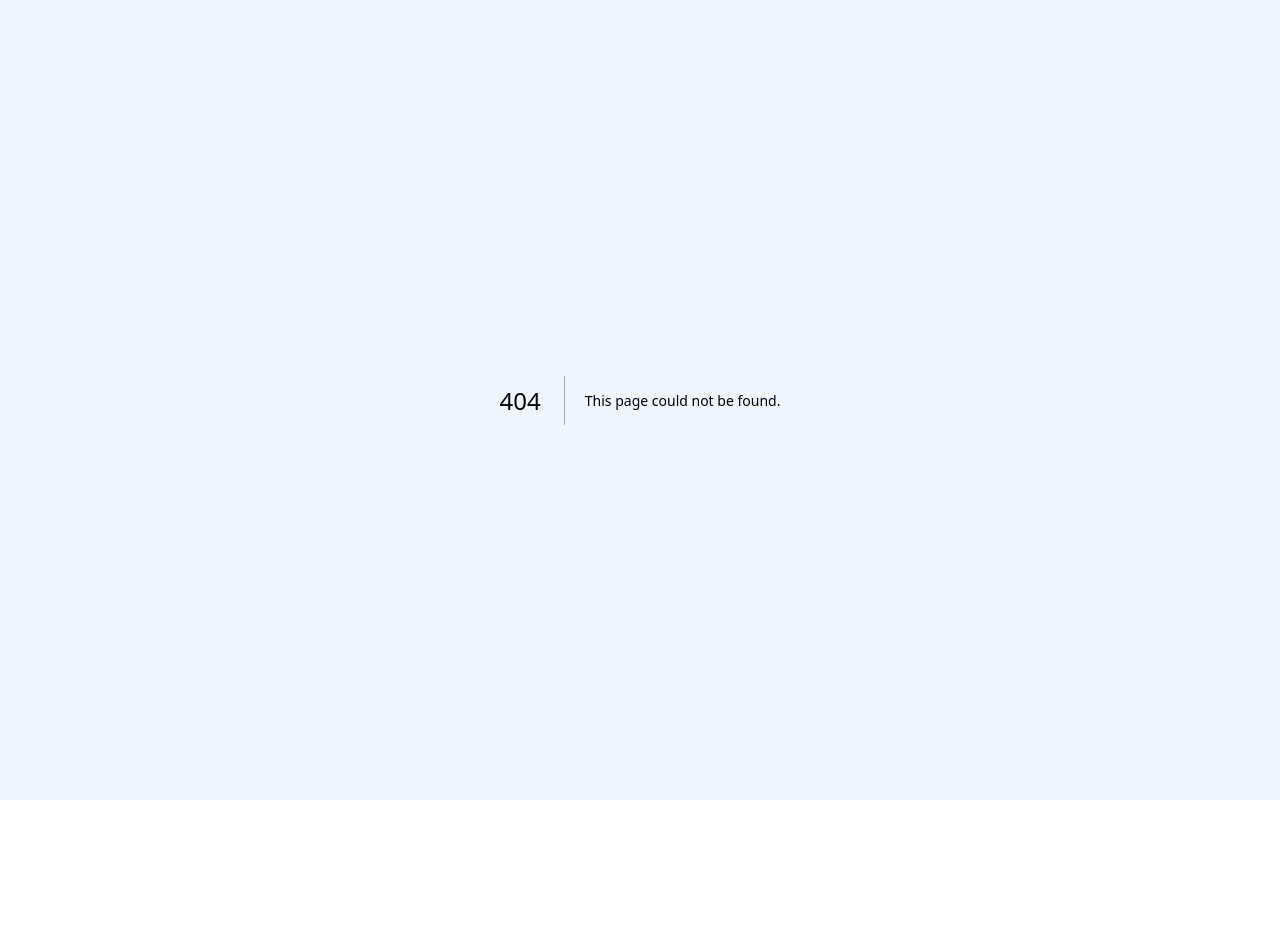
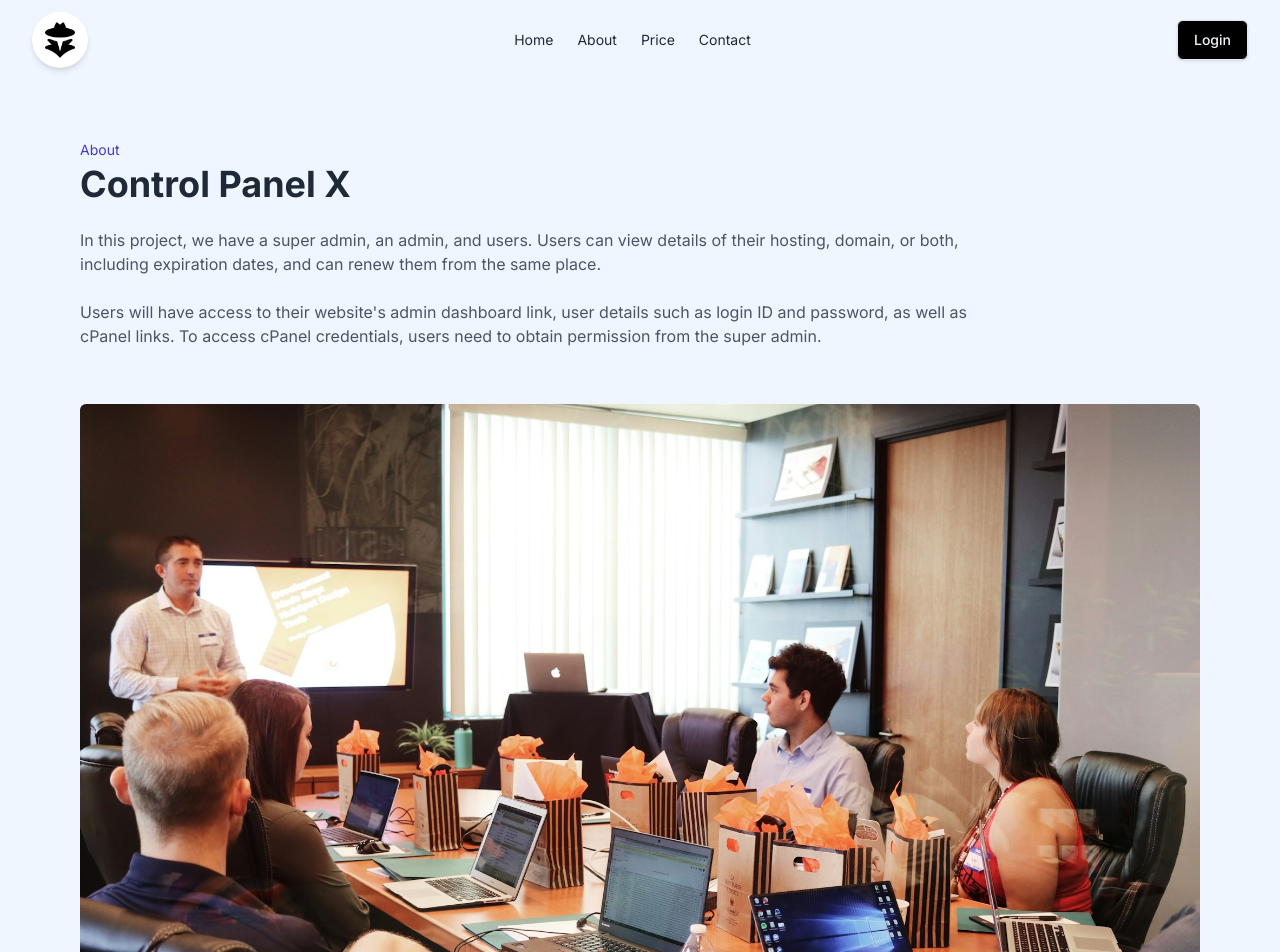
Before and after one commit to riteshk-007/ControlPanelX, a Next.js app: page /about in a window 1280 px wide. Before the commit this address had no page. Shown: the top 952 px of the page. Before the commit the page ends 800 px from the top, so only its background shows below. Built offline with nearby package versions, Linux system fonts and the light colour scheme.

Commit message:
chore: Remove unused code and update navigation links

```diff
--- /dev/null
+++ b/app/(pages)/(home)/about/page.js
@@ -0,0 +1,70 @@
+import Image from "next/image";
+import React from "react";
+
+const About = () => {
+  return (
+    <div class="2xl:container 2xl:mx-auto lg:py-16 lg:px-20 md:py-12 md:px-6 py-9 px-4">
+      <div class="lg:w-10/12 w-full">
+        <p class="font-normal text-sm leading-3 text-indigo-700 dark:text-indigo-500 hover:text-indigo-800 cursor-pointer">
+          About
+        </p>
+        <h2 class="xl:w-8/12 lg:w-10/12 w-full font-bold text-gray-800 dark:text-white lg:text-4xl text-3xl lg:leading-10 leading-9 mt-2">
+          Control Panel X
+        </h2>
+        <p class="font-normal text-base leading-6 text-gray-600 dark:text-white mt-6">
+          In this project, we have a super admin, an admin, and users. Users can
+          view details of their hosting, domain, or both, including expiration
+          dates, and can renew them from the same place.
+        </p>
+        <p class="font-normal text-base leading-6 text-gray-600 dark:text-white mt-6">
+          Users will have access to their website&apos;s admin dashboard link,
+          user details such as login ID and password, as well as cPanel links.
+          To access cPanel credentials, users need to obtain permission from the
+          super admin.
+        </p>
+      </div>
+
+      <div class="lg:mt-14 sm:mt-10 mt-12">
+        <Image
+          width={1500}
+          height={1500}
+          class=" rounded-md w-full"
+          src="/ab1.jpg"
+          alt="About Image"
+        />
+      </div>
+
+      <div class="lg:mt-16 sm:mt-12 mt-16 flex lg:flex-row justify-between flex-col lg:gap-8 gap-12">
+        <div class="w-full xl:w-5/12 lg:w-6/12">
+          <h2 class="font-bold lg:text-4xl text-3xl lg:leading-9 leading-7 text-gray-800 dark:text-white">
+            Our Story
+          </h2>
+          <p class="font-normal text-base leading-6 text-gray-600 dark:text-white mt-4">
+            Control Panel X is a project designed to simplify the management of
+            hosting and domain details for users. With a hierarchy of super
+            admin, admin, and users, it ensures smooth operation and secure
+            access to sensitive information.
+          </p>
+          <p class="font-normal text-base leading-6 text-gray-600 dark:text-white mt-6">
+            Users have the convenience of viewing and renewing their hosting and
+            domain details from a single place. They also have access to their
+            website&apos;s admin dashboard link, login ID, password, and cPanel
+            links. However, access to cPanel credentials requires permission
+            from the super admin, ensuring an added layer of security.
+          </p>
+        </div>
+        <div class="lg:flex items-center w-full lg:w-1/2">
+          <Image
+            width={1500}
+            height={1500}
+            src="/ab2.jpg"
+            alt="Our Story Image"
+            class="rounded-md w-full"
+          />
+        </div>
+      </div>
+    </div>
+  );
+};
+
+export default About;
--- /dev/null
+++ b/app/(pages)/(home)/layout.js
@@ -0,0 +1,13 @@
+import Navbar from "@/app/components/Navbar";
+import React from "react";
+
+const HomeLayout = ({ children }) => {
+  return (
+    <div>
+      <Navbar />
+      {children}
+    </div>
+  );
+};
+
+export default HomeLayout;
--- a/app/(pages)/page.js
+++ b/app/(pages)/(home)/page.js
@@ -1,4 +1,4 @@
-import HeroSection from "../components/Hero";
+import HeroSection from "@/app/components/Hero";
 
 export default function Home() {
   return <HeroSection />;
--- a/app/components/Hero.jsx
+++ b/app/components/Hero.jsx
@@ -6,7 +6,6 @@ import Navbar from "./Navbar";
 const HeroSection = () => {
   return (
     <>
-      <Navbar />
       <div className="py-12 md:py-20 px-4 md:px-8">
         <div className="w-full md:p-5 mx-auto flex flex-col md:flex-row items-center justify-between">
           <div className="md:w-1/2 mb-8 md:mb-0">
--- a/app/components/Navbar.jsx
+++ b/app/components/Navbar.jsx
@@ -72,7 +72,7 @@ const Navbar = () => {
                   <Link
                     className="text-white md:text-gray-800 transition-all  hover:text-gray-800/75"
                     onClick={() => setShow(false)}
-                    href="/"
+                    href="/about"
                   >
                     About
                   </Link>
@@ -84,8 +84,7 @@ const Navbar = () => {
                     onClick={() => setShow(false)}
                     href="/"
                   >
-                    {" "}
-                    Services{" "}
+                    Price
                   </Link>
                 </li>
 
```
Also changed, not shown: public/ab1.jpg (added), public/ab2.jpg (added).
